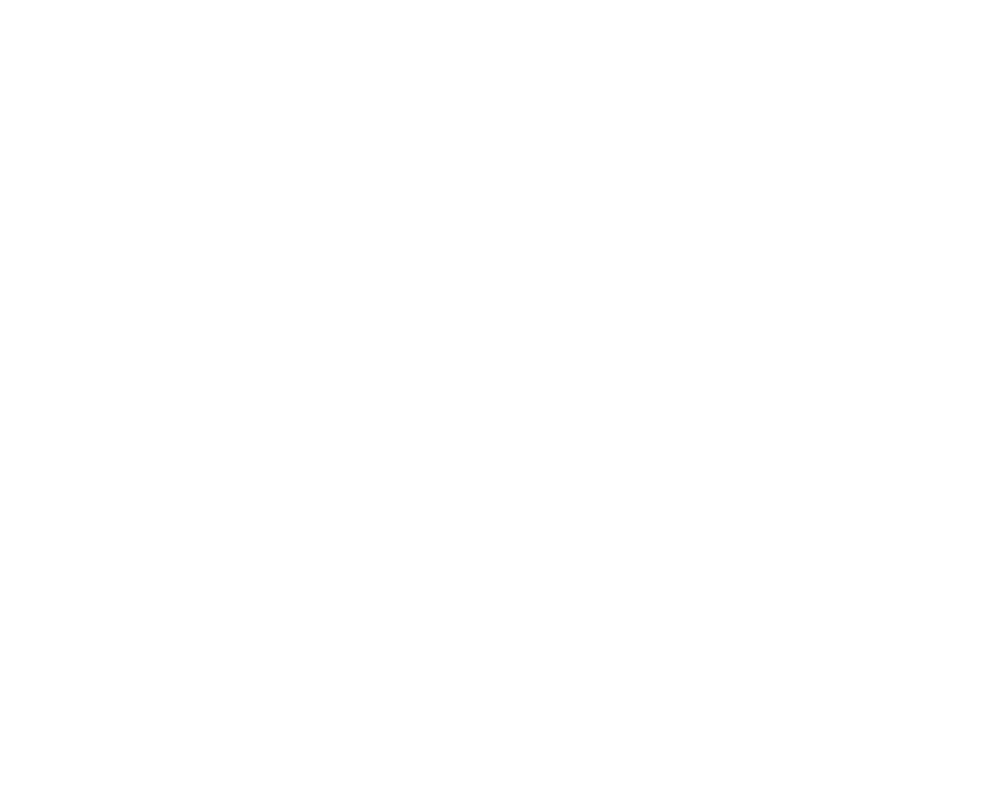
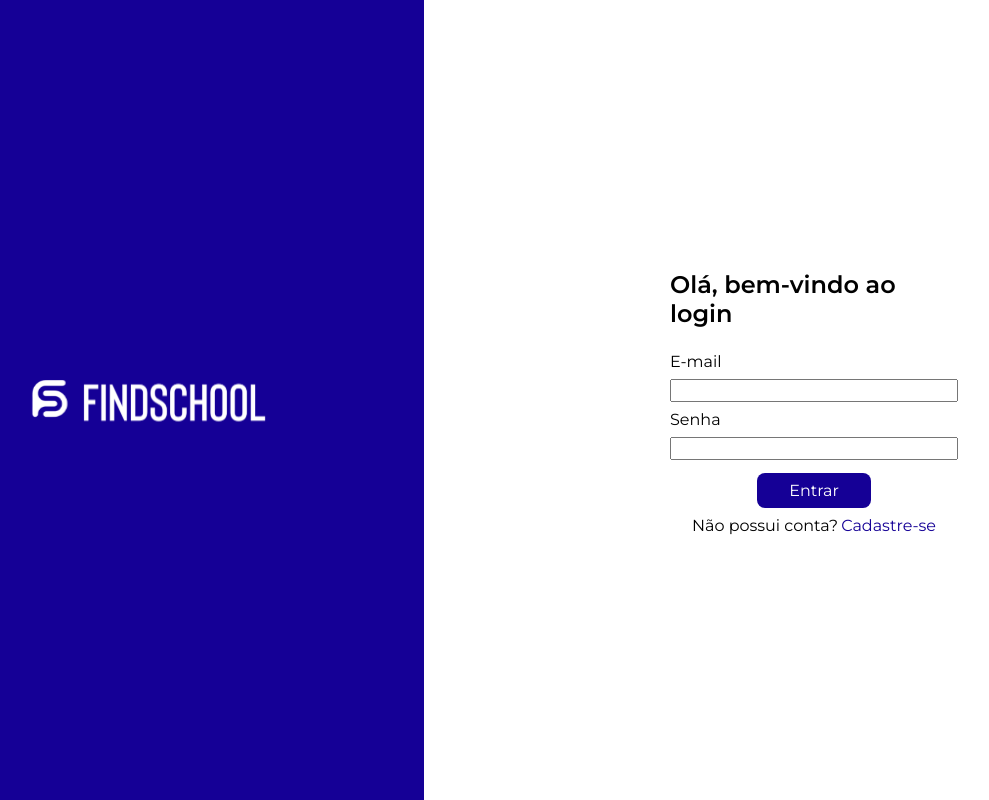
Before and after one commit to RayaneGaudencio/findschool, a React (Create React App) app: page /login_usuario in a window 1280 px wide. Before the commit this address had no page. Shown: the whole page, without its empty margins (76-1065 px from the left). Built offline with nearby package versions, Linux system fonts and the light colour scheme.

Commit message:
login usuario front-end

```diff
--- a/package.json
+++ b/package.json
@@ -27,7 +27,9 @@
   },
   "dependencies": {
     "axios": "^1.5.1",
+    "react": "^18.2.0",
     "react-router-dom": "^6.16.0",
+    "styled-components": "^6.1.0",
     "web-vitals": "^3.5.0"
   }
 }
--- a/src/App.js
+++ b/src/App.js
@@ -4,6 +4,7 @@
 import HomeAdmin from "./pages/Admin/HomeAdmin";
 import LoginAdmin from "./pages/Admin/LoginAdmin";
 import CadastroUsuario from "./pages/Usuario/CadastroUsuario";
+import LoginUsuario from "./pages/Usuario/LoginUsuario";
 
 
 
@@ -15,6 +16,7 @@
         <Route path="/admin" Component={HomeAdmin}/>
         <Route path="/login_admin" Component={LoginAdmin}/>
         <Route path="/cadastro_usuario" Component={CadastroUsuario}/>
+        <Route path="/login_usuario" Component={LoginUsuario}/>
       </Routes>
     </Router>
   );
--- /dev/null
+++ b/src/pages/Usuario/LoginUsuario.jsx
@@ -0,0 +1,39 @@
+import React from 'react'
+import DisplayFlex from '../../utils/DisplayFlex'
+import { FundoComLogo, LogoImagem } from '../../components/FundoComLogo'
+import LogoSVG from '../../img/logo-e-nome.svg'
+import { CenteredContent, FormContainer } from '../../components/form/FormContainer'
+import Title2 from '../../components/form/Title2'
+import DescricaoSobInput from '../../components/form/DescricaoSobInput'
+import Button from '../../components/form/Button'
+import TextoPossuiConta from '../../components/form/TextoPossuiConta'
+import { Link } from 'react-router-dom';
+
+
+const LoginUsuario = () => {
+  return (
+    <DisplayFlex>
+        <FundoComLogo>
+            <LogoImagem src={LogoSVG} alt="Logo branca FindSchool" />
+        </FundoComLogo>
+        <FormContainer>
+            <CenteredContent>
+                <Title2>Olá, bem-vindo ao login</Title2>
+            </CenteredContent>
+         <DescricaoSobInput>E-mail</DescricaoSobInput>
+         <input type="email" />
+         <DescricaoSobInput>Senha</DescricaoSobInput>
+        <input type="password" />
+        <CenteredContent>
+            <Button type='submit'>Entrar</Button>
+            <TextoPossuiConta>
+                <p>Não possui conta?</p>
+                <Link to="/cadastro_usuario">Cadastre-se</Link>
+            </TextoPossuiConta>
+        </CenteredContent>
+        </FormContainer>
+    </DisplayFlex>
+  )
+}
+
+export default LoginUsuario
```
Also changed, not shown: 2 other files (tests, documents, lock files or other folders).
